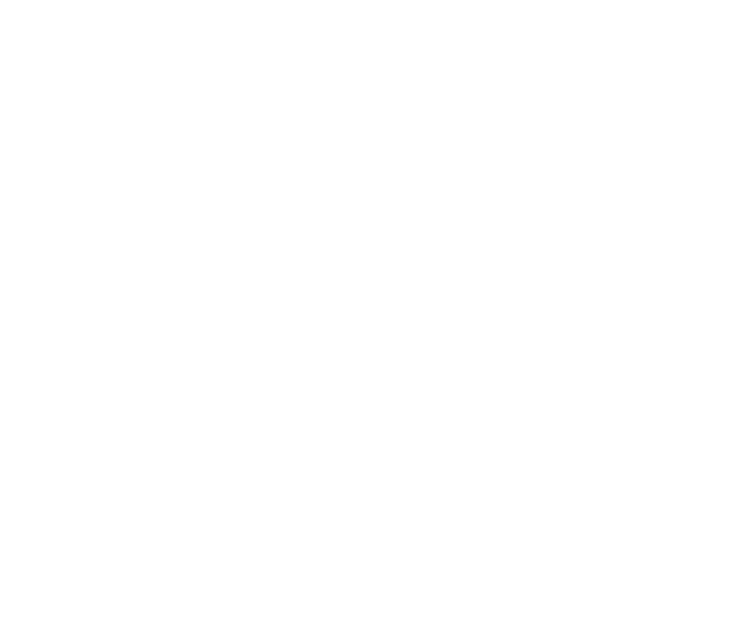
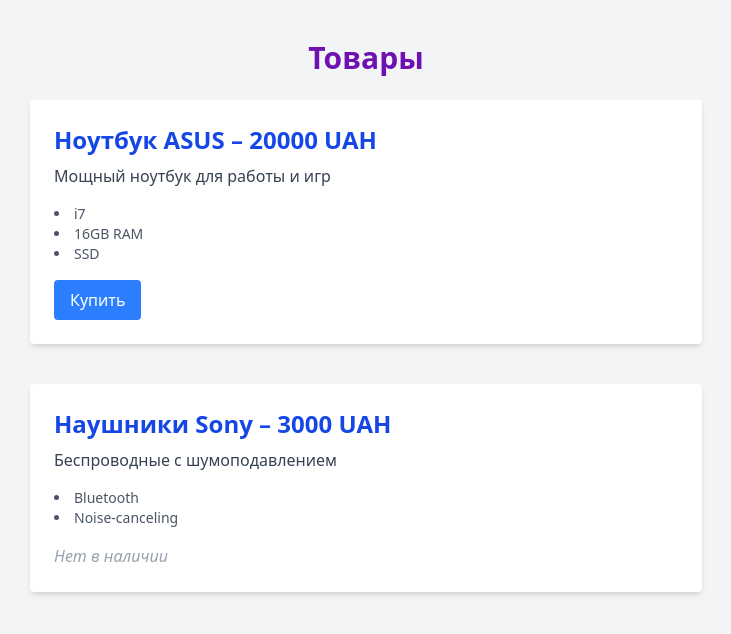
Before and after one commit to klimenko2233/react-course, a React (Vite) app: page / in a window 1280 px wide. Shown: the top 634 px of the page, without its empty margins (274-1005 px from the left). Built offline with nearby package versions, Linux system fonts and the light colour scheme.

Commit message:
additional task with prop 2

```diff
--- a/src/App.tsx
+++ b/src/App.tsx
@@ -1,10 +1,19 @@
 import './App.css'
+import React from "react";
+import {productsArray} from "./data/products.ts";
+import {ProductCard} from "./components/ProductCard.tsx";
 
-function App() {
-  return (
-    <>
-    </>
-  )
-}
+const App: React.FC = () => {
+    return (
+        <div className="min-h-screen bg-gray-100 px-4 py-10">
+            <div className="max-w-2xl mx-auto">
+                <h1 className="text-3xl font-bold mb-6 text-center text-purple-800">Товары</h1>
+                {productsArray.map((item, index: number) => (
+                    <ProductCard key={index} product={item} />
+                ))}
+            </div>
+        </div>
+    );
+};
 
 export default App
--- /dev/null
+++ b/src/components/ProductCard.tsx
@@ -0,0 +1,30 @@
+import React from 'react';
+import type {IProduct} from "../models/IProduct.ts";
+
+
+interface Prop {
+    product:IProduct;
+}
+
+export const ProductCard: React.FC<Prop> = ({ product }: Prop) => {
+    return (
+        <div className="bg-white shadow-md rounded p-6 mb-10">
+            <h2 className="text-2xl font-semibold mb-2 text-blue-700">
+                {product.title} – {product.price} UAH
+            </h2>
+            <p className="text-gray-700 mb-4">{product.description}</p>
+            <ul className="list-disc list-inside text-sm text-gray-600 mb-4">
+                {product.tags.map((tag, index) => (
+                    <li key={index}>{tag}</li>
+                ))}
+            </ul>
+            {product.available ? (
+                <button className="bg-blue-500 hover:bg-blue-600 transition text-white px-4 py-2 rounded">
+                    Купить
+                </button>
+            ) : (
+                <p className="text-gray-400 italic">Нет в наличии</p>
+            )}
+        </div>
+    );
+};
--- /dev/null
+++ b/src/data/products.ts
@@ -0,0 +1,17 @@
+import type { IProduct } from '../models/IProduct';
+export const productsArray: IProduct[] = [
+    {
+        title: 'Ноутбук ASUS',
+        price: 20000,
+        description: 'Мощный ноутбук для работы и игр',
+        tags: ['i7', '16GB RAM', 'SSD'],
+        available: true,
+    },
+    {
+        title: 'Наушники Sony',
+        price: 3000,
+        description: 'Беспроводные с шумоподавлением',
+        tags: ['Bluetooth', 'Noise-canceling'],
+        available: false,
+    },
+];
--- /dev/null
+++ b/src/models/IProduct.ts
@@ -0,0 +1,7 @@
+export interface IProduct {
+    title: string;
+    price: number;
+    description: string;
+    tags: string[];
+    available: boolean;
+}
```
